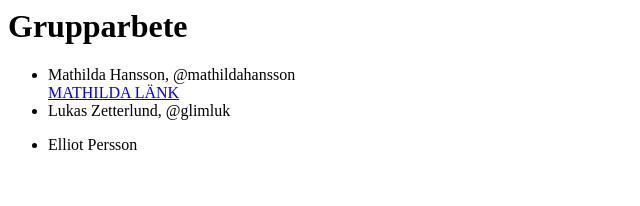
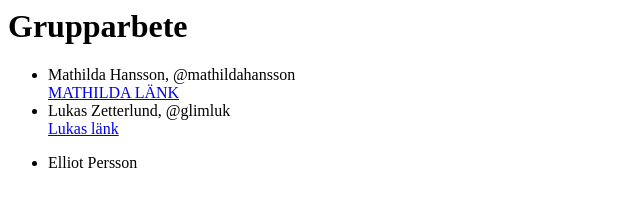
Before and after one commit to ElliotPersson/Group, a plain HTML site: page index.html in a window 1280 px wide. Shown: the whole page, without its empty margins (0-640 px from the left). Drawn offline with Linux system fonts and the light colour scheme.

Commit message:
tenth commit

```diff
--- a/index.html
+++ b/index.html
@@ -1,7 +1,7 @@
 <h1>Grupparbete </h1>
 <ul>
     <li>Mathilda Hansson, @mathildahansson</li> <a href="mathilda.html">MATHILDA LÄNK</a>
-    <li>Lukas Zetterlund, @glimluk</li>
+    <li>Lukas Zetterlund, @glimluk</li> <a href="lukas.html">Lukas länk</a>
 </ul>
 
 <ul>
```
